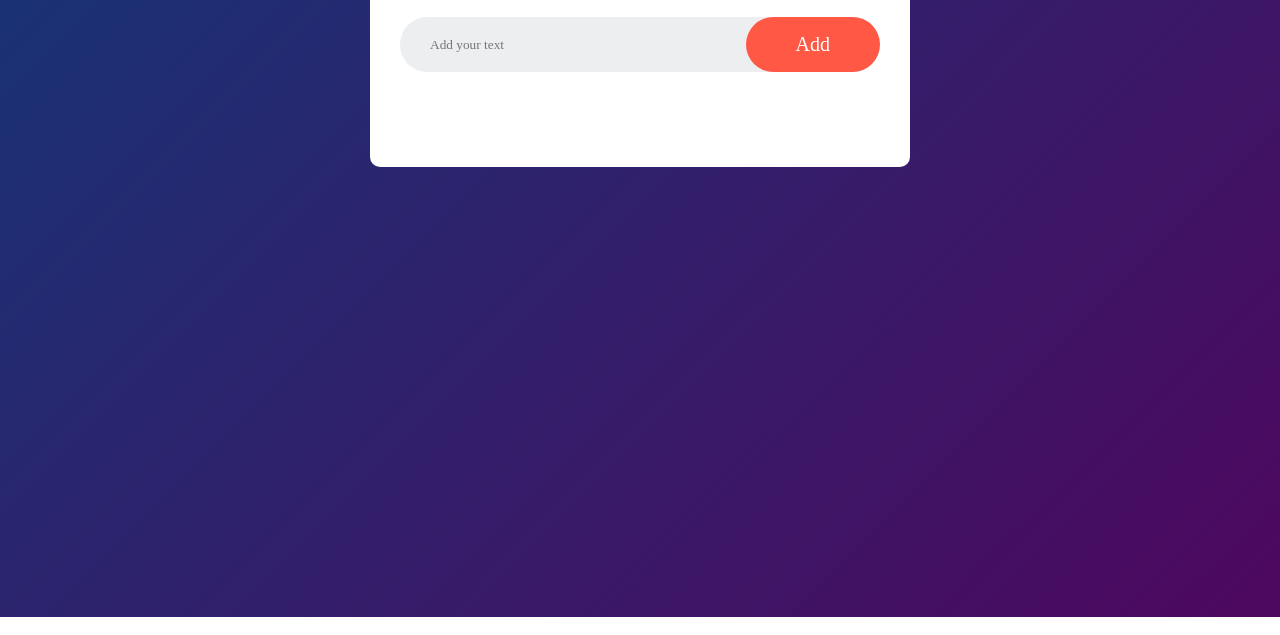
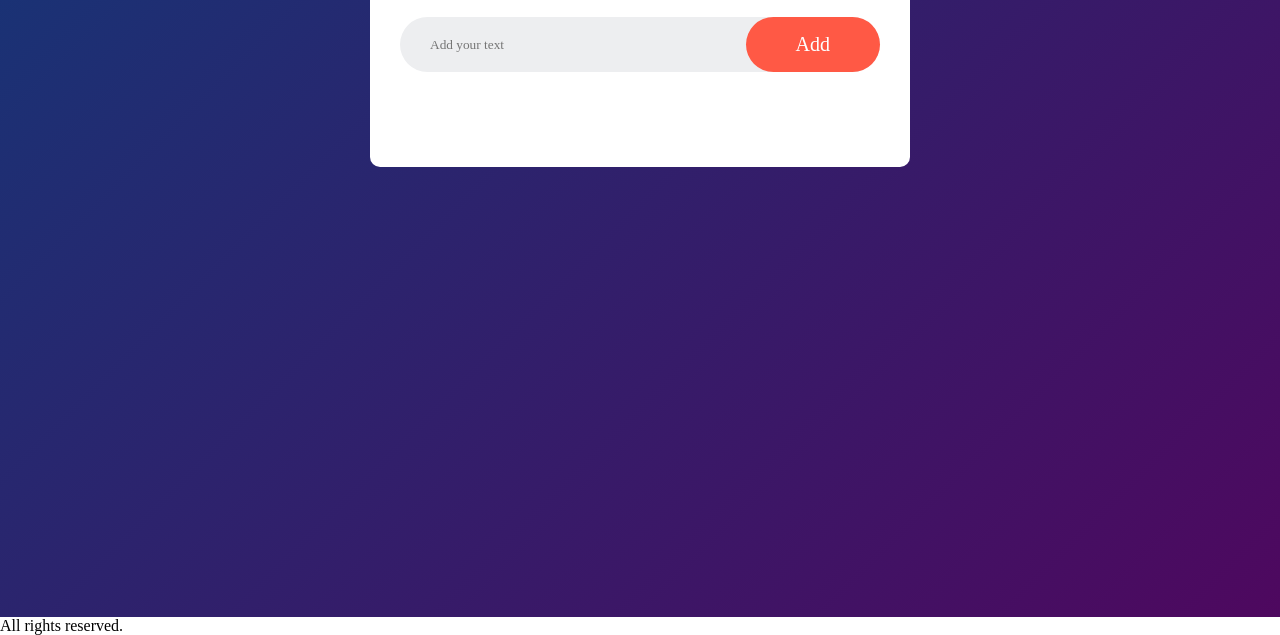
Before and after one commit to V7jatin/todo-list, a plain HTML site: page index.html in a window 1280 px wide. Shown: the part 183-818 px from the top of the page. Drawn offline with Linux system fonts and the light colour scheme.

Commit message:
index.html

```diff
--- a/index.html
+++ b/index.html
@@ -25,5 +25,8 @@
         </div>
     </div>
     <script src="script.js"></script>
+     <footer>
+        <p>  All rights reserved.</p>
+    </footer>
 </body>
 </html>
```
